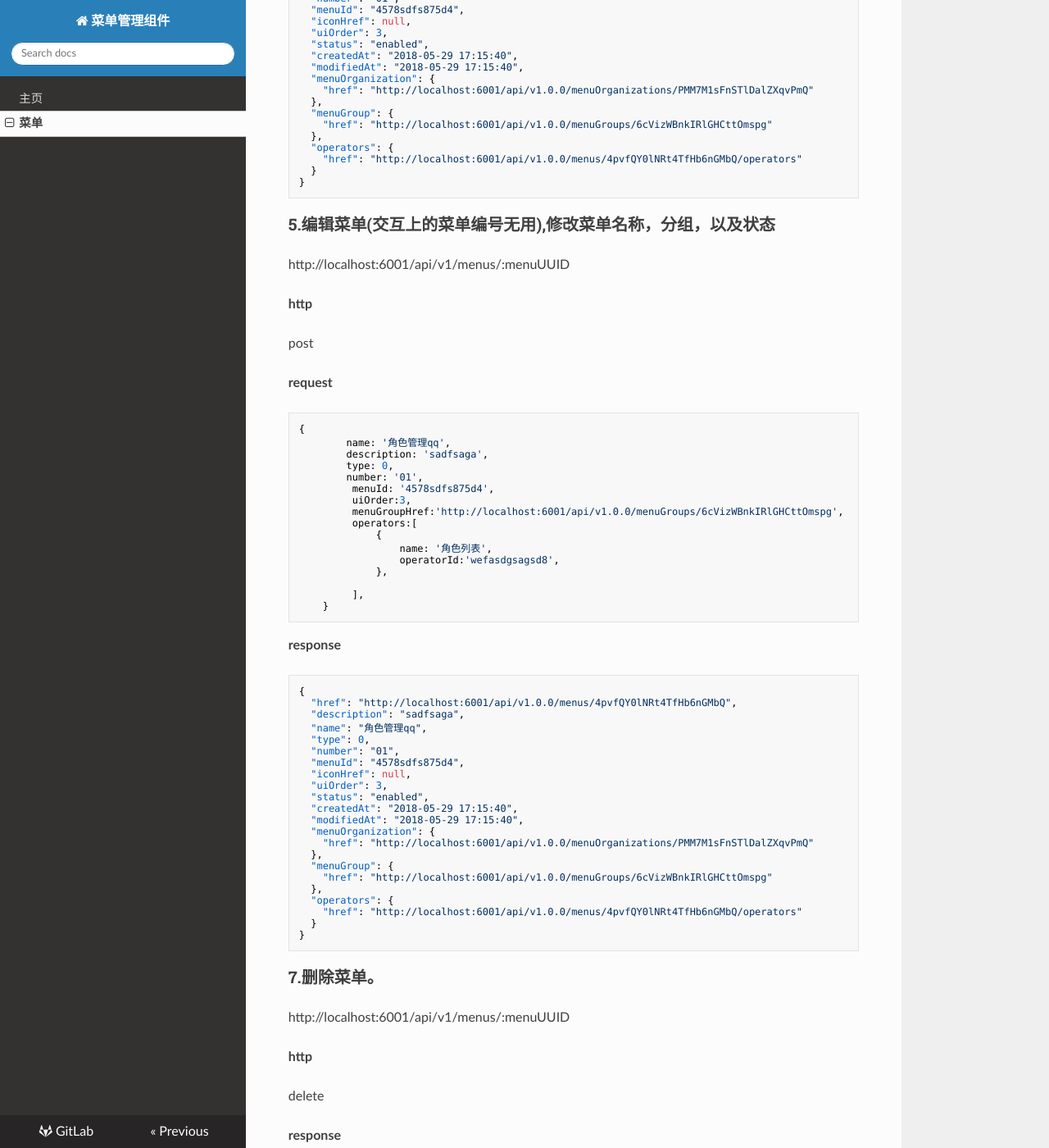
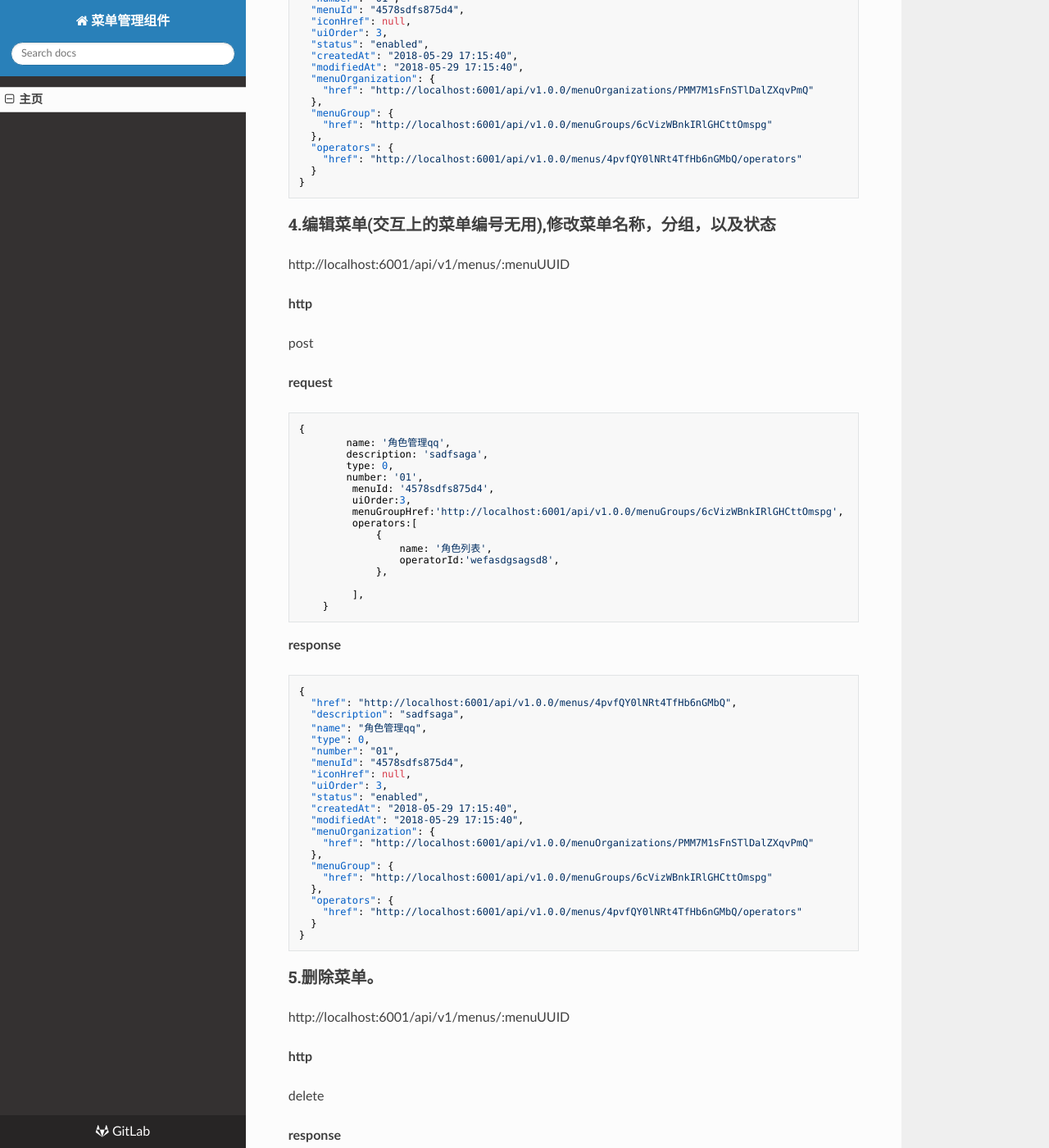
Before and after one commit to lipengyao2016/MenuServer, an MkDocs documentation site: the page built from apidoc/menuApi.md, in a window 1280 px wide and 1400 px high, scrolled down 6338 px. Shown: the whole window at 82% size. Built offline with MkDocs 1.6.1, drawn with Linux system fonts in a browser that asks for light colours; nearby versions of some CDN libraries; old or Windows-style settings are respelled for this version of MkDocs; some of the changed text lies outside the part shown.

Commit message:
1.编写文档。

````diff
--- a/apidoc/menuApi.md
+++ b/apidoc/menuApi.md
@@ -392,7 +392,7 @@ post
 ```
 
 
-###5.编辑菜单(交互上的菜单编号无用),修改菜单名称，分组，以及状态
+###4.编辑菜单(交互上的菜单编号无用),修改菜单名称，分组，以及状态
 
 http://localhost:6001/api/v1/menus/:menuUUID
 
@@ -451,7 +451,7 @@ post
 
 
 
-###7.删除菜单。
+###5.删除菜单。
 
 http://localhost:6001/api/v1/menus/:menuUUID
 
--- a/mkdocs.yml
+++ b/mkdocs.yml
@@ -4,7 +4,6 @@ repo_name: 'GitLab'
 site_author : 'lipy'
 docs_dir : 'apidoc'
 pages:
-  - '主页': 'index.md'
-  - '菜单': 'menuApi.md'
+  - '主页': 'menuApi.md'
 #### theme type: readthedocs bootstrap cerulean cosmo cyborg slate united yeti
 theme: readthedocs
````
Also changed, not shown: other parts of apidoc/menuApi.md (+1 -1 lines).
